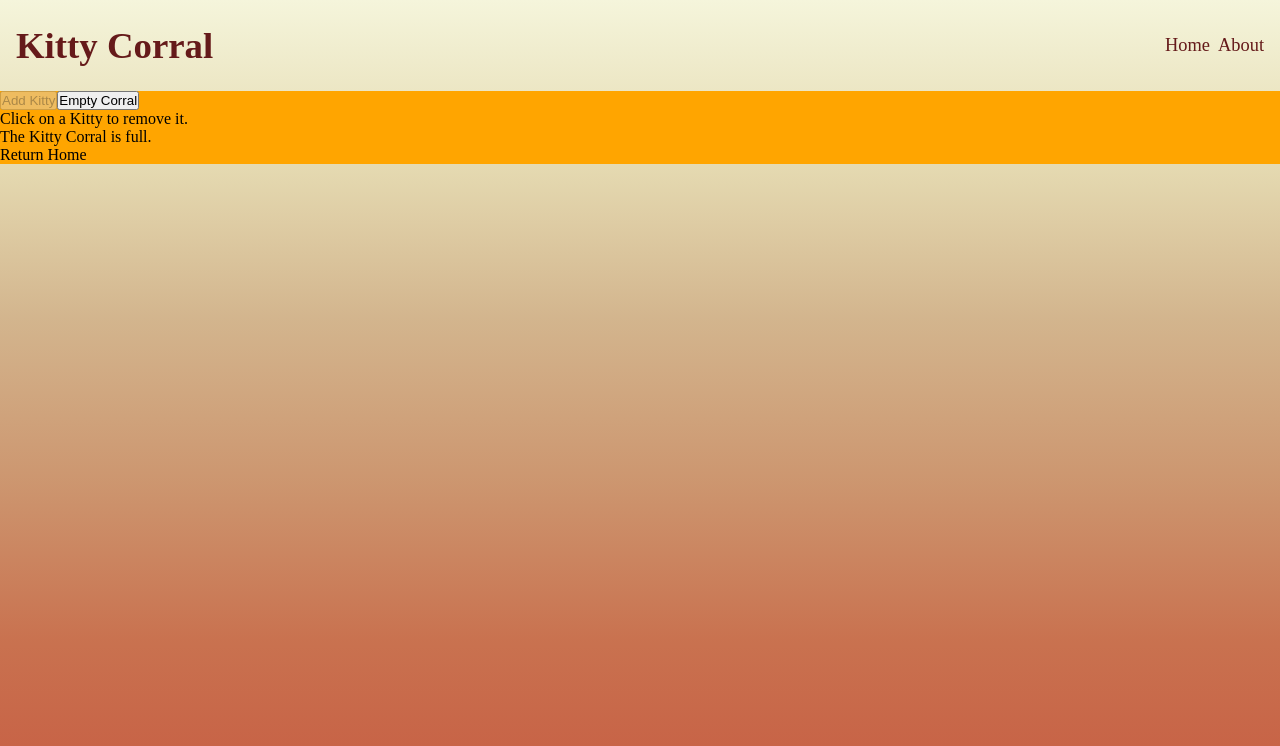
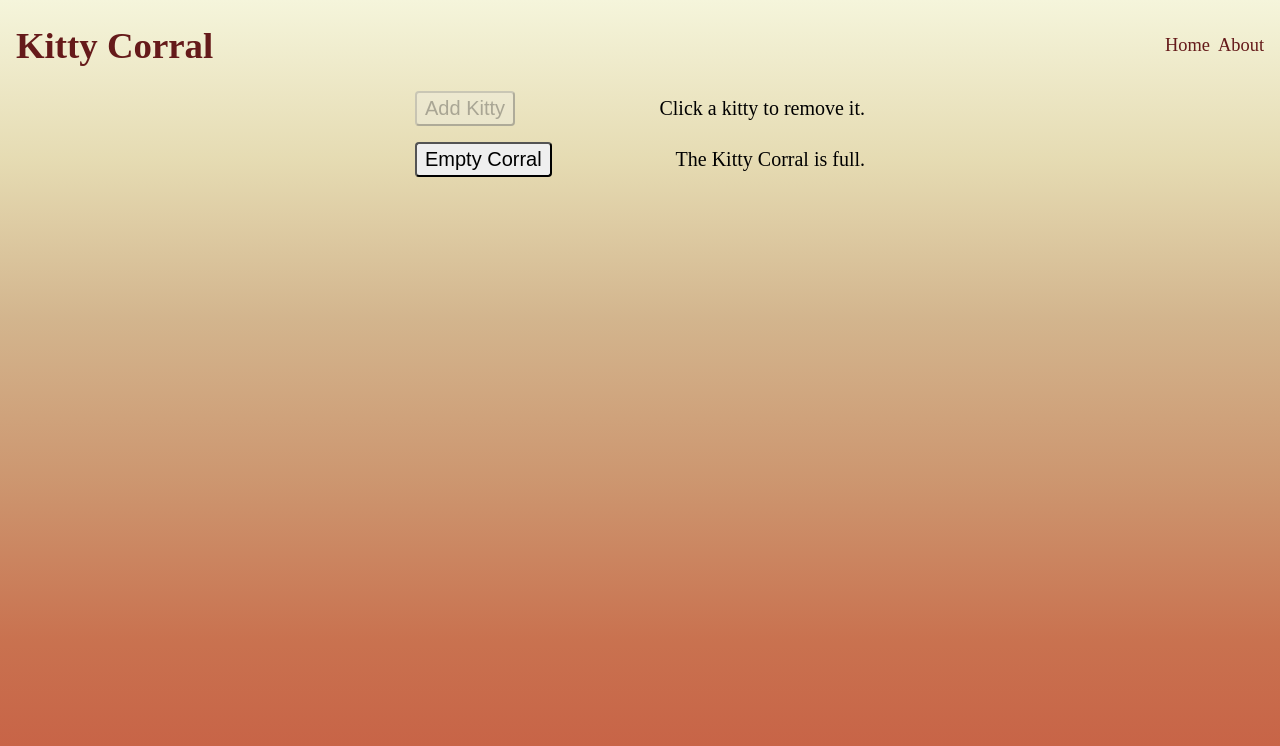
Before and after one commit to franco-ortega/kitty-corral, a Next.js app: page /corral in a window 1280 px wide. Shown: the top 746 px of the page. Built offline with nearby package versions, Linux system fonts and the light colour scheme.

Commit message:
move buttons to top of corral; evenly space corral spaces

```diff
--- a/components/CorralSpace/CorralSpace.jsx
+++ b/components/CorralSpace/CorralSpace.jsx
@@ -1,11 +1,7 @@
 import styles from './CorralSpace.module.css';
 
 const CorralSpace = ({ children }) => {
-  return (
-    <div className={styles.CorralSpace}>
-      <div>{children}</div>
-    </div>
-  );
+  return <li className={styles.CorralSpace}>{children}</li>;
 };
 
 export default CorralSpace;
--- a/components/CorralSpace/CorralSpace.module.css
+++ b/components/CorralSpace/CorralSpace.module.css
@@ -1,10 +1,13 @@
 .CorralSpace {
-    background-color: hsl(210, 51%, 35%);
-    /* width: 6rem; */
-    /* aspect-ratio: 1; */
+    /* background-color: hsl(210, 51%, 35%); */
+    border: .075rem solid green;
+    border-radius: 1rem;
+    width: 6rem;
+    aspect-ratio: 1;
 
-    /* display: flex; */
+    display: flex;
     /* flex-direction: row; */
     /* align-items: center; */
     /* justify-content: center; */
+
   }
--- a/components/corral/Corral.jsx
+++ b/components/corral/Corral.jsx
@@ -1,6 +1,6 @@
 import Link from 'next/link';
 import { useEffect, useState } from 'react';
-import CorralSpace from '../CorralSpace/CorralSpace';
+import CorralSpace from '../corralSpace/CorralSpace';
 import Kitty from '../kitty/Kitty';
 import styles from './Corral.module.css';
 
@@ -44,22 +44,22 @@ const Corral = ({ corralCount }) => {
 
   return (
     <div className={styles.Corral}>
-      <section>
-        <div>{corralSpaces.map((space) => space)}</div>
       <div>
         <button onClick={onAddKittyClick} disabled={fullCorral}>
           Add Kitty
         </button>
+        <p>Click a kitty to remove it.</p>
+      </div>
+
+      <div>
         <button onClick={onEmptyCorralClick} disabled={!fullCorral}>
           Empty Corral
         </button>
+
+        {fullCorral && <p>The Kitty Corral is full.</p>}
       </div>
-        <p>Click on a Kitty to remove it.</p>
-        {fullCorral && <p>The Kitty Corral is full.</p>}
-        <div>
-          <Link href="/">Return Home</Link>
-        </div>
-      </section>
+
+      <ul>{corralSpaces.map((space) => space)}</ul>
     </div>
   );
 };
--- a/components/corral/Corral.module.css
+++ b/components/corral/Corral.module.css
@@ -1,34 +1,40 @@
 .Corral {
-  background-color: orange;
-  /* border: 1rem solid lightblue; */
+  width: 90%;
+  max-width: 45ch;
+  margin-inline: auto;
 
-  /* padding: 2rem; */
-
-  /* display: flex; */
-  flex-direction: column;
-  gap: 2rem;
+  font-size: 1.25rem;
+  /* outline: 1px solid yellow */
 }
 
-.Corral section {
-  /* display: flex; */
-  /* flex-direction: column; */
-  /* flex-wrap: wrap; */
-  /* align-items: center; */
-  /* gap: 0.5rem; */
+.Corral div {
+  display: flex;
+  flex-direction: row;
+  align-items: center;
+  justify-content: space-between;
+  font-size: 1.25rem;
 }
 
-.Corral section > div {
-  /* width: fit-content; */
-  /* display: flex; */
-  /* flex-direction: row; */
-  /* flex-wrap: wrap; */
-  /* gap: 1rem; */
+.Corral div + div {
+  margin-block: 1rem;
+}
+
+.Corral ul {
+  display: flex;
+  flex-direction: row;
+  flex-wrap: wrap;
+  width: 20rem;
+  margin: auto;
+  gap: 1rem;
+  /* outline: 1px solid black; */
 }
 
 .Corral button {
-  /* border-radius: 5px; */
-  /* padding: 0.25rem 0.5rem; */
+  border-radius: .25rem;
+  padding: 0.25rem 0.5rem;
+  font-size: 1.25rem;
 }
+
 
 .Corral a {
   /* border: 1px solid blue; */
--- a/components/kitty/Kitty.jsx
+++ b/components/kitty/Kitty.jsx
@@ -1,5 +1,5 @@
 import Image from 'next/image';
-import CorralSpace from '../CorralSpace/CorralSpace';
+import CorralSpace from '../corralSpace/CorralSpace';
 import createName from '../../utils/createName';
 import names from '../../data/names.json';
 import styles from './Kitty.module.css';
```
Lines whose indentation alone changed are shown as unchanged.
